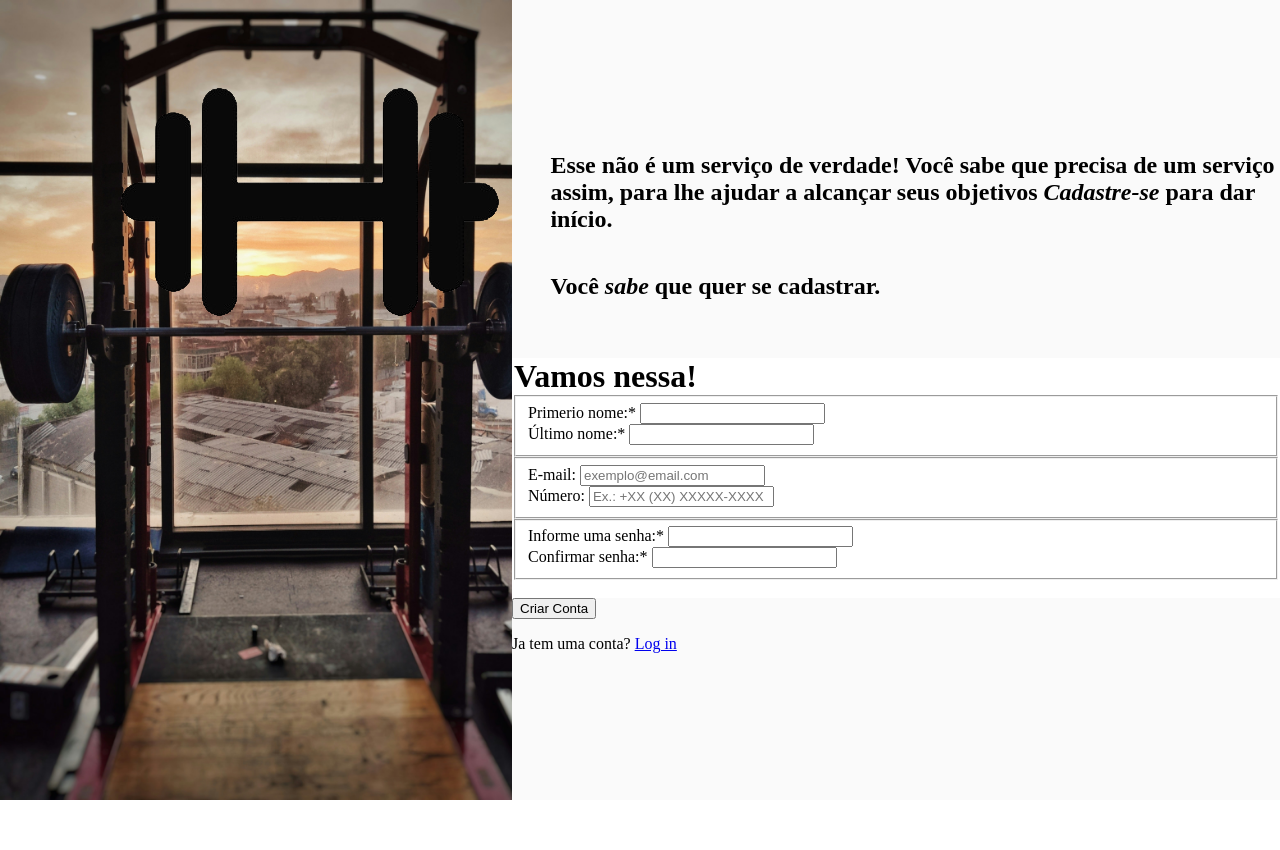
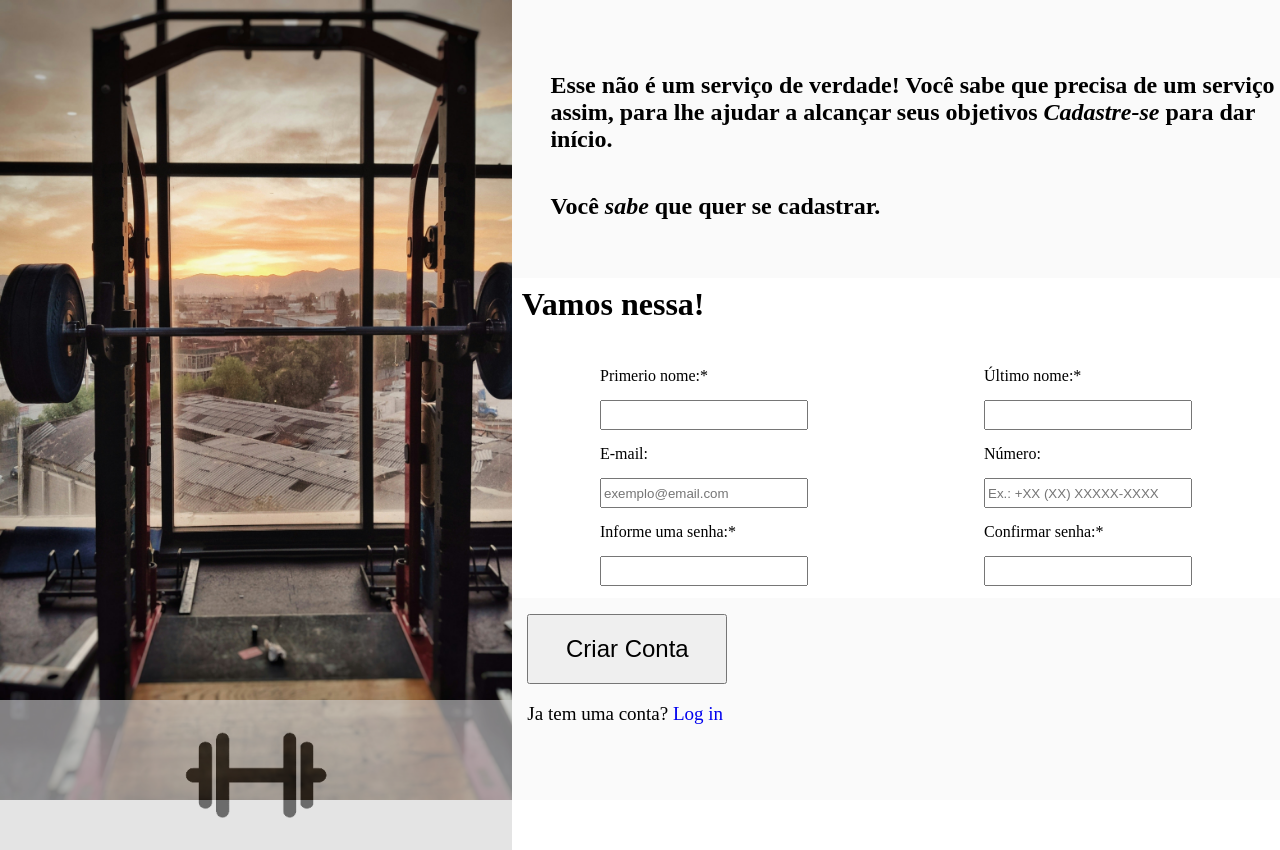
Before and after one commit to Bruno-fmaciel/sign-up-form, a plain HTML site: page index.html in a window 1280 px wide. Before the commit the page ends 800 px from the top, so only its background shows below. Drawn offline with Linux system fonts and the light colour scheme.

Commit message:
Edit cdd and HTML files

```diff
--- a/index.html
+++ b/index.html
@@ -26,34 +26,26 @@
                 <div id="input-area">
                     <legend style="font-size: 32px; font-weight: bold;">Vamos nessa!</legend>
                     <div class="inputs">
-                        <fieldset id="identificacao">
-                            <div class="left-top">
+                        <fieldset id="left">
+                            <div class="left">
                                 <label for="primeiro-nome">Primerio nome:*</label>
                                 <input type="text" name="primeiro-nome" id="primeiro-nome" required>
-                            </div>
-                            <div class="right-top">
-                                <label for="ultimo-nome">Último nome:*</label>
-                                <input type="text" name="ultimo-nome" id="ultimo-nome" required>
-                            </div>
-                        </fieldset>
 
-                        <fieldset id="contato">
-                            <div class="left-mid">
                                 <label for="email">E-mail:</label>
                                 <input type="email" name="email" id="email" placeholder="exemplo@email.com">
-                            </div>
-                            <div class="right-mid">
-                                <label for="numero">Número:</label>
-                                <input type="text" name="numero" id="numero" placeholder="Ex.: +XX (XX) XXXXX-XXXX">
-                            </div>
-                        </fieldset>
 
-                        <fieldset id="senhas">
-                            <div class="left-bottom">
                                 <label for="senha">Informe uma senha:*</label>
                                 <input type="password" name="senha" id="senha" minlength="6" maxlength="8" required>
                             </div>
-                            <div class="right-bottom">
+                        </fieldset>
+                        <fieldset id="right">
+                            <div class="right">
+                                <label for="ultimo-nome">Último nome:*</label>
+                                <input type="text" name="ultimo-nome" id="ultimo-nome" required>
+
+                                <label for="numero">Número:</label>
+                                <input type="text" name="numero" id="numero" placeholder="Ex.: +XX (XX) XXXXX-XXXX">
+
                                 <label for="confirmar-senha">Confirmar senha:*</label>
                                 <input type="password" name="confirmar-senha" id="confirmar-senha" minlength="6" maxlength="8" required>
                             </div>
--- a/styles.css
+++ b/styles.css
@@ -25,7 +25,7 @@ body {
 }
 
 #text-title {
-    height: 40vh;
+    height: 30vh;
     display: flex;
     flex-direction: column;
     justify-content: end;
@@ -34,11 +34,80 @@ body {
 }
 
 #input-area {
-    height: 30vh;
+    height: 40vh;
     background-color: white;
+    display: flex;
+    flex-direction: column;
+
 }
 
 .inputs {
     display: flex;
+    margin-top: 5%;
+    width: auto;
+
+}
+
+legend {
+    margin-left: 1%;
+    margin-top: 1%;
+}
+
+fieldset {
+    border: 0;
+    width: 60vw;
+    height: 8vh;
+    display: flex;
+    flex-wrap: wrap;
+    justify-content: space-around;
+}
+
+
+input {
+    height: 3vh;
+    width: 200px;
+}
+
+.left {
+    display: flex;
     flex-direction: column;
+    gap: 15px;
+    flex-wrap: wrap;
 }
+
+.right{
+    display: flex;
+    flex-direction: column;
+    gap: 15px;
+    flex-wrap: wrap;
+}
+
+button {
+    margin-top: 2%;
+    margin-left: 2%;
+    height: 70px;
+    width: 200px;
+    font-size: 24px;
+}
+
+p{
+    margin-left: 2%;
+    font-size: 19px;
+}
+
+a {
+    text-decoration: none;
+}
+
+#logo-background {
+    background: lightgray;
+    opacity: 0.6;
+    display: flex;
+    align-items: center;
+    justify-content: center;
+    margin-top: 700px;
+}
+
+.logo {
+    height: 150px;
+}
```
